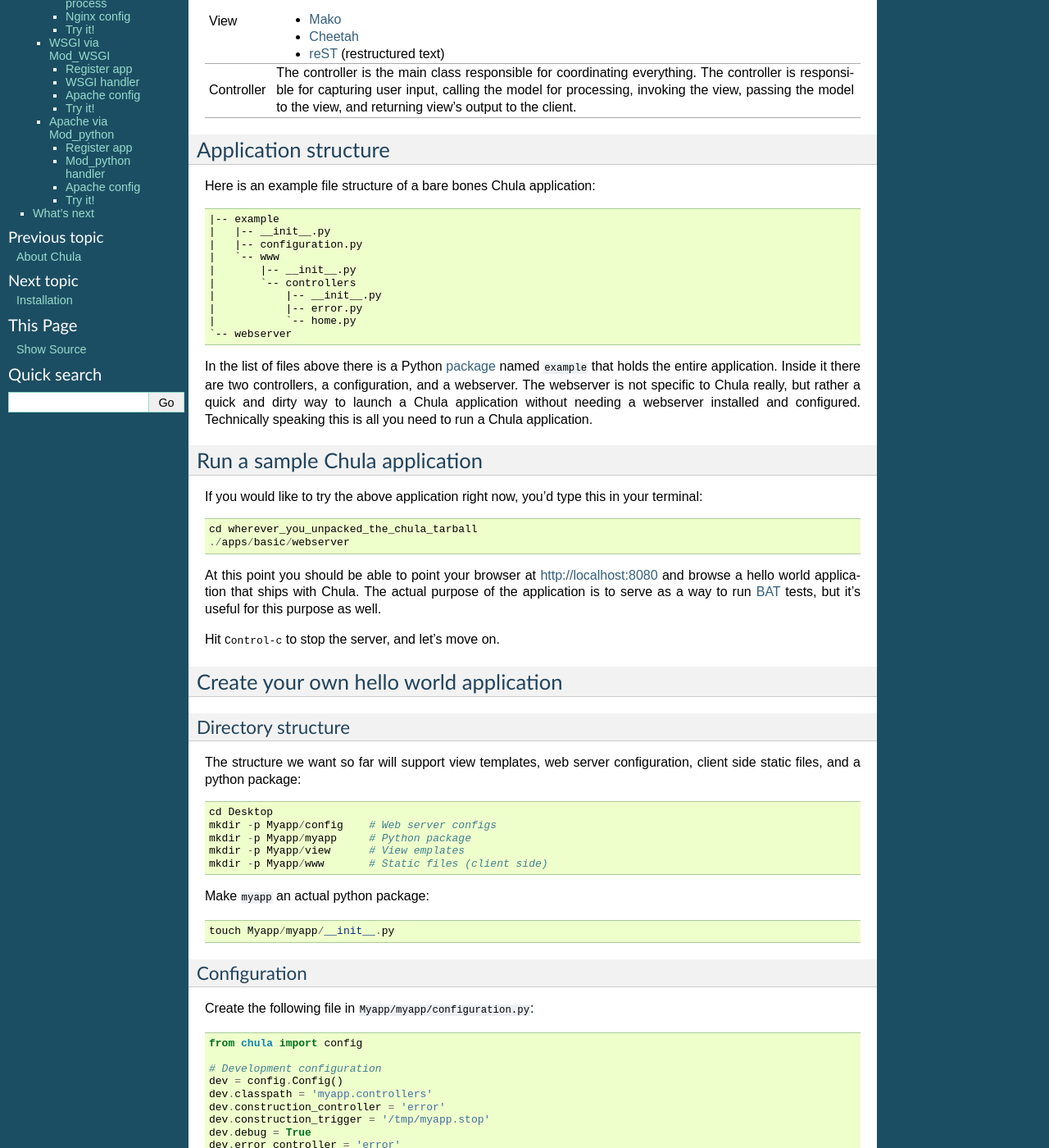
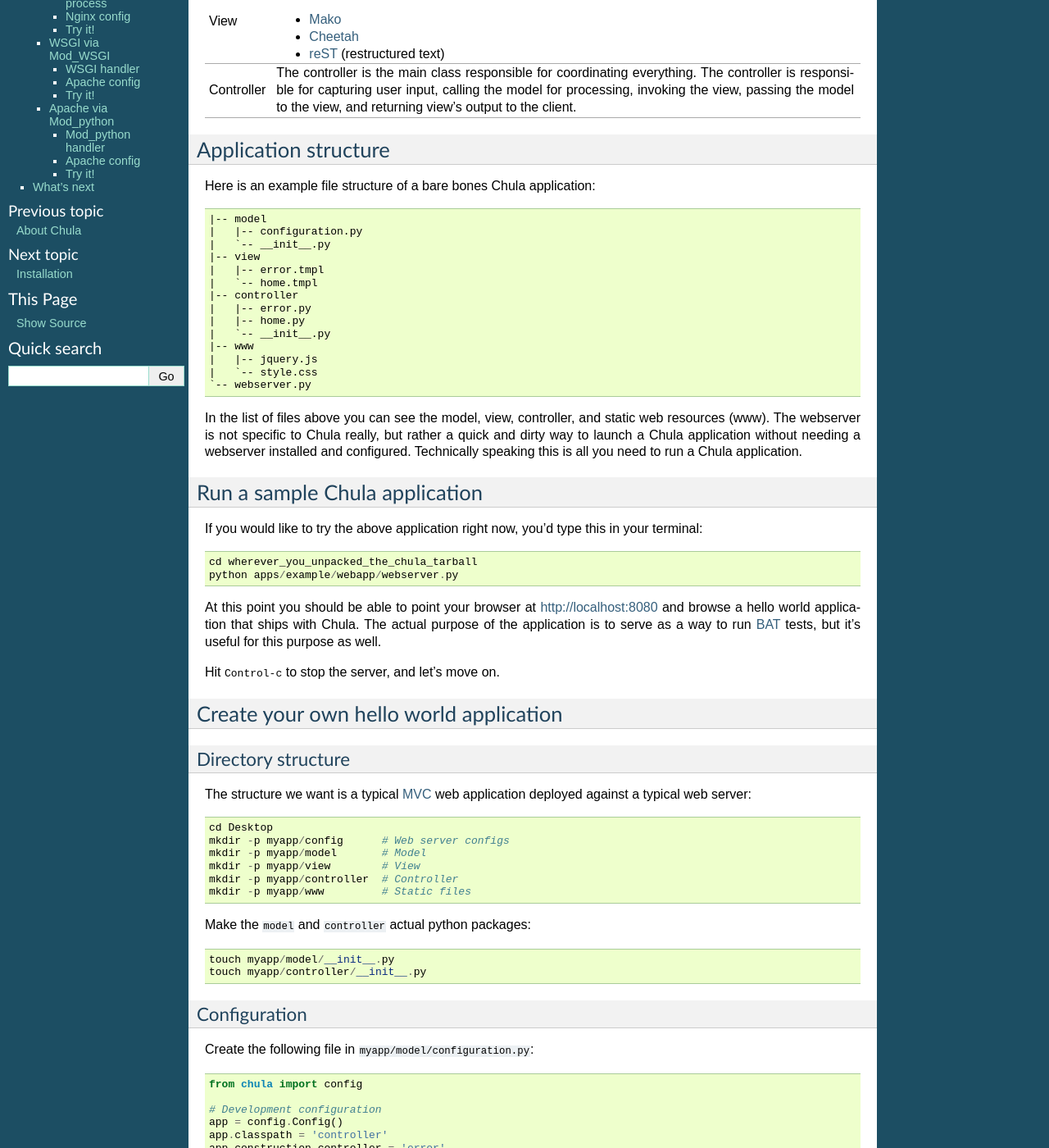
Before and after one commit to jmcfarlane/chula, a Sphinx documentation site: the page built from docs/getting_started.rst, in a window 1280 px wide and 1400 px high, scrolled down 398 px. Shown: the whole window at 82% size. Built offline with Sphinx 7.4.7, drawn with Linux system fonts in a browser that asks for light colours; some of the changed text lies outside the part shown.

Commit message:
Update getting_started to reflect new structure
Need to valiate all the doc changes are correct, kinda typed it from
memory.

```diff
--- a/docs/getting_started.rst
+++ b/docs/getting_started.rst
@@ -42,24 +42,26 @@ Application structure
 
 Here is an example file structure of a bare bones Chula application::
 
- |-- example
- |   |-- __init__.py
+ |-- model
  |   |-- configuration.py
- |   `-- www
- |       |-- __init__.py
- |       `-- controllers
- |           |-- __init__.py
- |           |-- error.py
- |           `-- home.py
- `-- webserver
+ |   `-- __init__.py
+ |-- view
+ |   |-- error.tmpl
+ |   `-- home.tmpl
+ |-- controller
+ |   |-- error.py
+ |   |-- home.py
+ |   `-- __init__.py
+ |-- www
+ |   |-- jquery.js
+ |   `-- style.css
+ `-- webserver.py
 
-In the list of files above there is a Python package_ named ``example``
-that holds the entire application.  Inside it there are two
-controllers, a configuration, and a webserver.  The webserver is not
-specific to Chula really, but rather a quick and dirty way to launch a
-Chula application without needing a webserver installed and
-configured.  Technically speaking this is all you need to run a Chula
-application.
+In the list of files above you can see the model, view, controller,
+and static web resources (www).  The webserver is not specific to
+Chula really, but rather a quick and dirty way to launch a Chula
+application without needing a webserver installed and configured.
+Technically speaking this is all you need to run a Chula application.
 
 Run a sample Chula application
 ++++++++++++++++++++++++++++++
@@ -68,7 +70,7 @@ If you would like to try the above application right now, you'd type
 this in your terminal::
 
  cd wherever_you_unpacked_the_chula_tarball
- ./apps/basic/webserver
+ python apps/example/webapp/webserver.py
 
 At this point you should be able to point your browser at
 http://localhost:8080 and browse a hello world application that ships
@@ -83,46 +85,49 @@ Create your own hello world application
 Directory structure
 ~~~~~~~~~~~~~~~~~~~
 
-The structure we want so far will support view templates, web server
-configuration, client side static files, and a python package::
+The structure we want is a typical MVC_ web application deployed
+against a typical web server::
 
  cd Desktop
- mkdir -p Myapp/config    # Web server configs
- mkdir -p Myapp/myapp     # Python package
- mkdir -p Myapp/view      # View emplates
- mkdir -p Myapp/www       # Static files (client side)
+ mkdir -p myapp/config      # Web server configs
+ mkdir -p myapp/model       # Model
+ mkdir -p myapp/view        # View
+ mkdir -p myapp/controller  # Controller
+ mkdir -p myapp/www         # Static files
 
-Make ``myapp`` an actual python package::
+Make the ``model`` and ``controller`` actual python packages::
 
- touch Myapp/myapp/__init__.py
+ touch myapp/model/__init__.py
+ touch myapp/controller/__init__.py
 
 Configuration
 ~~~~~~~~~~~~~
 
-Create the following file in :file:`Myapp/myapp/configuration.py`::
+Create the following file in :file:`myapp/model/configuration.py`::
 
  from chula import config
 
  # Development configuration
- dev = config.Config()
- dev.classpath = 'myapp.controllers'
- dev.construction_controller = 'error'
- dev.construction_trigger = '/tmp/myapp.stop'
- dev.debug = True
- dev.error_controller = 'error'
- dev.session = False
+ app = config.Config()
+ app.classpath = 'controller'
+ app.construction_controller = 'error'
+ app.construction_trigger = '/tmp/myapp.stop'
+ app.debug = True
+ app.error_controller = 'error'
+ app.session = False
+
+ app.mapper = (
+   (r'^/myapp/?$', 'home.index'),
+   (r'^/myapp/home/?$', 'home.index'),
+   (r'^/myapp/blog/?$', 'home.blog'),
+   (r'^/myapp/envinfo/?$', 'home.envinfo'),
+ )
 
 Controllers
 ~~~~~~~~~~~
 
-Create a package called ``controllers`` to hold all app controllers,
-this makes it easy to distinguish controllers from your other python
-modules you might have::
-
- mkdir Myapp/myapp/controllers
- touch Myapp/myapp/controllers/__init__.py
-
-Create the **mandatory** ``error`` controller configured previously by creating :file:`Myapp/myapp/controllers/error.py` ::
+Create the **mandatory** ``error`` controller configured previously by
+creating :file:`myapp/controller/error.py` ::
 
  from chula.www import controller
 
@@ -137,7 +142,7 @@ Create the **mandatory** ``error`` controller configured previously by creating
          return 'Trapped Error: %s' % self.model.exception.exception
 
 Now create a controller that will serve as the homepage, as well as a
-blog or something, :file:`Myapp/myapp/controllers/home.py` ::
+blog or something, :file:`myapp/controller/home.py` ::
 
  from chula.www import controller
 
@@ -156,7 +161,7 @@ against a few different web servers.
 Test server
 ~~~~~~~~~~~
 
-Create :file:`Myapp/webserver.py` ::
+Create :file:`myapp/webserver.py`::
 
  import os
  import sys
@@ -164,38 +169,41 @@ Create :file:`Myapp/webserver.py` ::
 
  from chula.www.adapters.wsgi import adapter
 
- # Expose the myapp python package, as it's not "installed"
+ # Expose the myapp, as it's not "installed"
  sys.path.insert(0, os.getcwd())
 
  # Import my configuration we created above
- from myapp import configuration
+ from model import configuration
 
  # Define a wsgi application, passing in our (dev) configuration
  @adapter.wsgi
  def application():
-     return configuration.dev
+     return configuration.app
 
- # Setup a simple server using the proxy app and it's configuration
- port = 8080
- httpd = make_server('', port, application)
- try:
-     print 'Starting server on: http://localhost:%s' % port
-     httpd.serve_forever()
- except KeyboardInterrupt:
-     sys.exit()
+ def main():
+     # Setup a simple server using the proxy app and it's configuration
+     port = 8080
+     httpd = make_server('', port, application)
+     try:
+         print 'Starting server on: http://localhost:%s' % port
+         httpd.serve_forever()
+     except KeyboardInterrupt:
+         sys.exit()
+
+ if __name__ == '__main__':
+     main()
 
 Test it!
 ~~~~~~~~
 
 Let's try out what we have so far::
 
- cd Myapp
- python webserver.py
+ python myapp/webserver.py
 
 At this point you should be able to browse the following urls:
 
-#. http://localhost:8080
-#. http://localhost:8080/home/blog
+#. http://localhost:8080/myapp
+#. http://localhost:8080/myapp/blog
 
 Hit :kbd:`Control-c` to stop the server.
 
@@ -210,7 +218,7 @@ Update controller
 ^^^^^^^^^^^^^^^^^
 
 Let's update our ``home`` controller
-to look like this, :file:`Myapp/myapp/controllers/home.py` ::
+to look like this, :file:`myapp/controller/home.py` ::
 
  from chula.www import controller
 
@@ -239,7 +247,7 @@ Mako template
 ^^^^^^^^^^^^^
 
 Now let's create the mako template referenced above,
-:file:`Myapp/view/envinfo.tmpl` ::
+:file:`myapp/view/envinfo.tmpl` ::
 
  <html>
  <head><title>Env Variables</title></head>
@@ -293,7 +300,7 @@ two.
 FastCGI process
 ^^^^^^^^^^^^^^^
 
-Create :file:`Myapp/fastcgi.py` ::
+Create :file:`myapp/fastcgi.py`::
 
  try:
      from flup.server.fcgi_fork import WSGIServer
@@ -304,18 +311,21 @@ Create :file:`Myapp/fastcgi.py` ::
 
  from chula.www.adapters.fcgi import adapter
 
- from myapp import configuration
+ # Expose the myapp, as it's not "installed"
+ sys.path.insert(0, os.getcwd())
+
+ from model import configuration
 
  @adapter.fcgi
  def application():
-     return configuration.dev
+     return configuration.app
 
  # Start the server which will handle calls from the webserver
  WSGIServer(application, bindAddress='/tmp/myapp.socket').run()
 
 Start up the FastCGI_ process::
 
- python Myapp/fastcgi.py
+ python myapp/fastcgi.py
 
 Make sure Nginx has permissions to write to the socket::
 
@@ -353,7 +363,7 @@ Restart Nginx_ ::
 Try it!
 ^^^^^^^
 
-Now you should be able to hit: http://your-server/home/blog
+Now you should be able to hit: http://your-server/myapp/blog
 
 WSGI via Mod_WSGI
 ~~~~~~~~~~~~~~~~~
@@ -361,40 +371,28 @@ WSGI via Mod_WSGI
 Mod_WSGI_ is the best choice if you want to run your app on Apache_.
 This configuration also happens is a little easier to setup.
 
-Register app
-^^^^^^^^^^^^
-
-When running applications under Apache, the Python interpreter is
-owned by ``nobody`` or ``apache`` or something, thus you need to
-register your application so that it's in python's ``path``.  The
-easiest way to do this is via a symlink.  You'll use something similar
-to one of these (but specific to your computer's setup)::
-
- # Gentoo
- sudo ln -s /path/to/Myapp/myapp /usr/lib/python2.6/site-packages/myapp
-
- # Ubuntu
- sudo ln -s /path/to/Myapp/myapp /usr/local/lib/python2.6/dist-packages/myapp
-
 WSGI handler
 ^^^^^^^^^^^^
 
-Create :file:`Myapp/wsgi.py`, which will be loaded by Mod_WSGI_ ::
+Create :file:`myapp/wsgi.py`, which will be loaded by Mod_WSGI_ ::
 
  from chula.www.adapters.wsgi import adapter
 
- from myapp import configuration
+ # Expose the myapp, as it's not "installed"
+ sys.path.insert(0, os.getcwd())
+
+ from model import configuration
 
  @adapter.wsgi
  def application():
-     return configuration.dev
+     return configuration.app
 
 Apache config
 ^^^^^^^^^^^^^
 
-Add this to your ``VirtualHost`` ::
+Add this to your ``VirtualHost``::
 
- WSGIScriptAliasMatch ^([a-z/_])+$ /full/path/to/Myapp/wsgi.py
+ WSGIScriptAliasMatch ^([a-z/_])+$ /path/to/myapp/wsgi.py
 
 Try it!
 ^^^^^^^
@@ -403,7 +401,7 @@ Restart Apache::
 
  sudo /etc/init.d/apache restart
 
-Now you should be able to hit: http://your-server/home/blog
+Now you should be able to hit: http://your-server/myapp/blog
 
 Apache via Mod_python
 ~~~~~~~~~~~~~~~~~~~~~
@@ -412,47 +410,29 @@ Mod_PYTHON_ was the first way to run Python applications under Apache
 with excellent performance.  It's still awesome, though Mod_WSGI_ has
 superceeded it.
 
-Register app
-^^^^^^^^^^^^
-
-When running applications under Apache, the Python interpreter is
-owned by ``nobody`` or ``apache`` or something, thus you need to
-register your application so that it's in python's ``path``.  The
-easiest way to do this is via a symlink.  You'll use something similar
-to one of these (but specific to your computer's setup)::
-
- # Gentoo
- sudo ln -s /path/to/Myapp/myapp /usr/lib/python2.6/site-packages/myapp
-
- # Ubuntu
- sudo ln -s /path/to/Myapp/myapp /usr/local/lib/python2.6/dist-packages/myapp
-
 Mod_python handler
 ^^^^^^^^^^^^^^^^^^
 
-Create :file:`Myapp/myapp/mod_python.py`, which will be loaded by Mod_PYTHON_ ::
+Create :file:`myapp/mod_python.py`, which will be loaded by Mod_PYTHON_ ::
 
  from chula.www.adapters.mod_python import adapter
-
- from myapp import configuration
+ from model import configuration
 
  @adapter.handler
- def application():
-     return configuration.dev
+ def handler():
+     return configuration.app
 
 Apache config
 ^^^^^^^^^^^^^
 
 Update your apache ``VirtualHost`` to have::
 
- # Send all application requests to a stub  with a ".py" extension
- AliasMatch ^([a-z/_])+$ PLACEHOLDER.py
- PythonDebug On
-
- # Send requests to *.py to myapp's handler
- AddHandler mod_python .py
- PythonHandler myapp.mod_python
-
+ <Directory /path/to/myapp>
+   PythonDebug On
+   PythonHandler mod_python
+   PythonPath "['/path/to/myapp'] + sys.path"
+   SetHandler python-program
+ </Directory>
 
 Try it!
 ^^^^^^^
@@ -461,7 +441,7 @@ Restart Apache::
 
  sudo /etc/init.d/apache restart
 
-Now you should be able to hit: http://your-server/home/blog
+Now you should be able to hit: http://your-server/myapp/blog
 
 What's next
 +++++++++++
```
Also changed, not shown: other parts of docs/getting_started.rst (+2 -3 lines).
